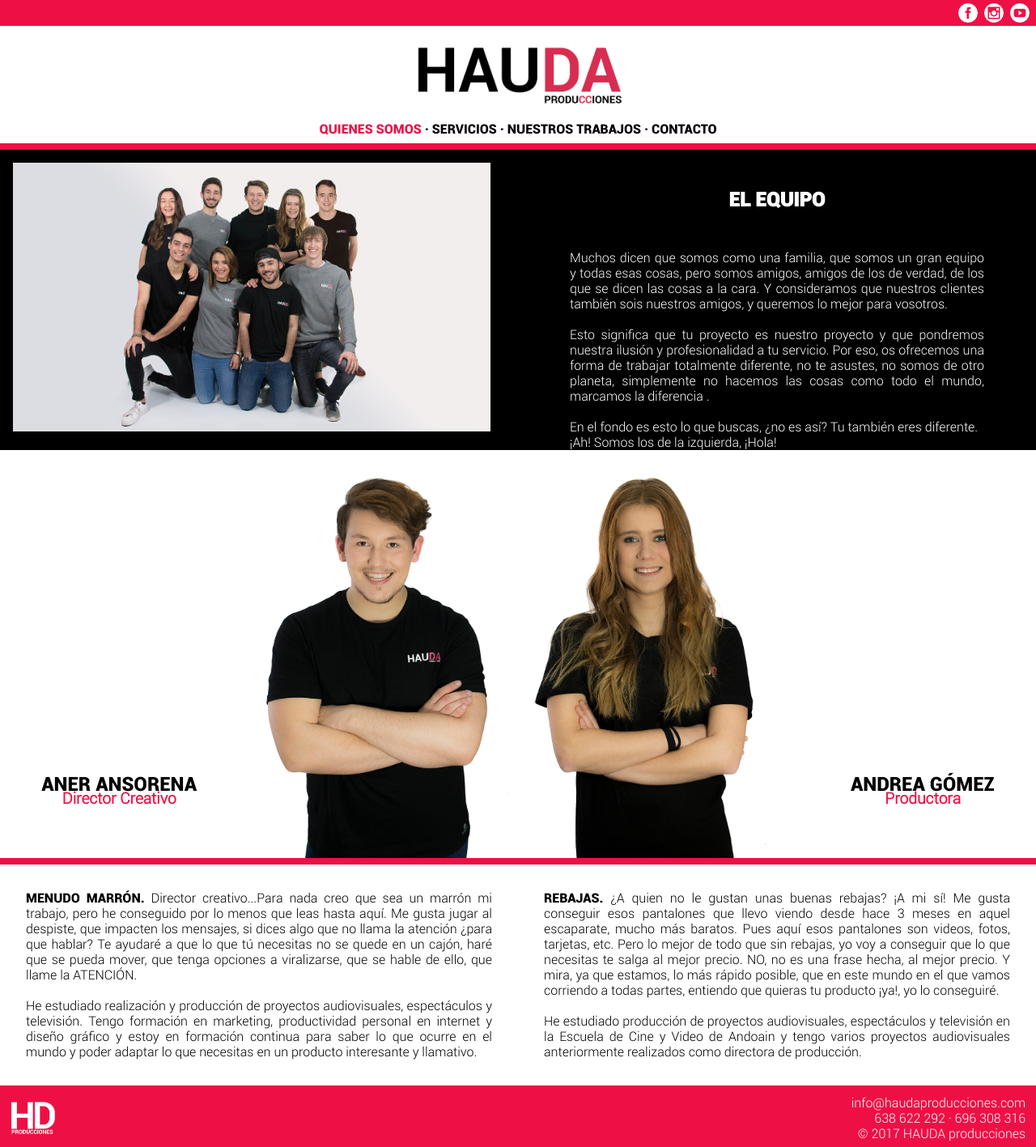
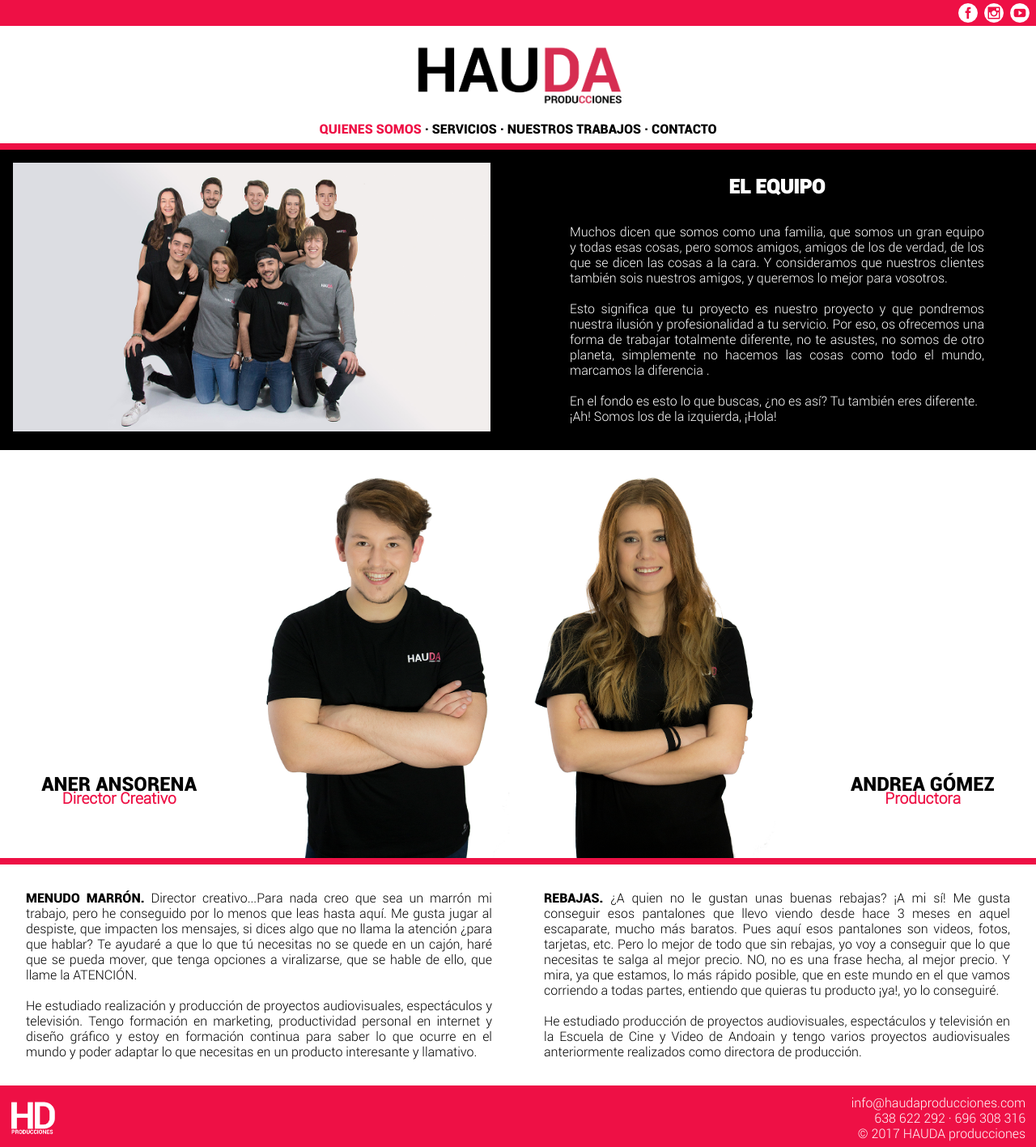
Before and after one commit to kikearb/proyectoDaw, a Jekyll site: the page built from nosotros.html, in a window 1280 px wide. Shown: the whole page at 81% size. Built offline with Jekyll 4.4.1, drawn with Linux system fonts in a browser that asks for light colours; nearby versions of some CDN libraries.

Commit message:
bugfix v.3

```diff
--- a/_sass/styles.scss
+++ b/_sass/styles.scss
@@ -458,6 +458,8 @@
 
 .desc .eq {
     width: 50%;
+    @include horizontal-padding(4em);
+    @include vertical-padding(2em);
     float: right;
 }
 
@@ -475,13 +477,12 @@
 .desc .eq h1 {
     font-size: 150%;
     text-align: center;
-    padding: 2em;
 }
 
 .desc .eq p {
     text-align: justify;
     font-family: robotoli;
-    padding: 0 4em;
+    padding-top: 2em;
 }
 
 .dir2 {
```
Also changed, not shown: 1 other file.
